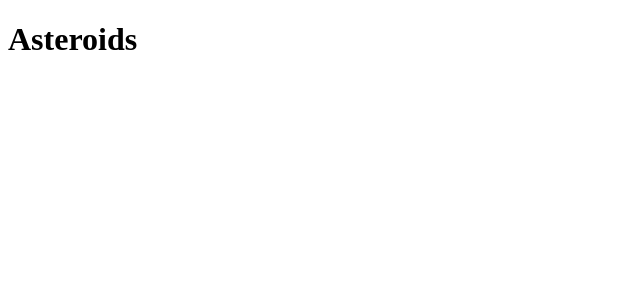
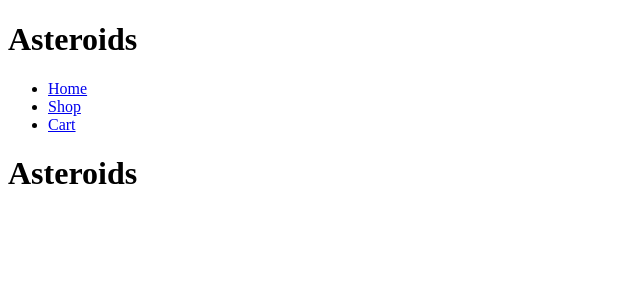
Before and after one commit to 01zulfi/shopping-cart, a React (Create React App) app: page / in a window 1280 px wide. Shown: the top 300 px of the page, without its empty margins (0-640 px from the left). Built offline with nearby package versions, Linux system fonts and the light colour scheme.

Commit message:
Add Navbar to App & update routes

```diff
--- a/src/App.js
+++ b/src/App.js
@@ -1,14 +1,20 @@
 import React from "react";
 import { BrowserRouter, Routes, Route } from "react-router-dom";
 import Home from "./components/Home";
+import Navbar from "./components/Navbar";
 
 function App() {
   return (
     <div className="App">
       <BrowserRouter>
         <Routes>
+          <Route path="*" element={<Navbar />} />
+        </Routes>
+        <Routes>
           <Route path="/" element={<Home />} />
-          <Route path="/home" element={<Home />} />
+          <Route path="home" element={<Home />} />
+          <Route path="shop" element={<div>Shop</div>} />
+          <Route path="shop/cart" element={"Cart"} />
           <Route path="*" element={<h1>Nothing here</h1>} />
         </Routes>
       </BrowserRouter>
```
